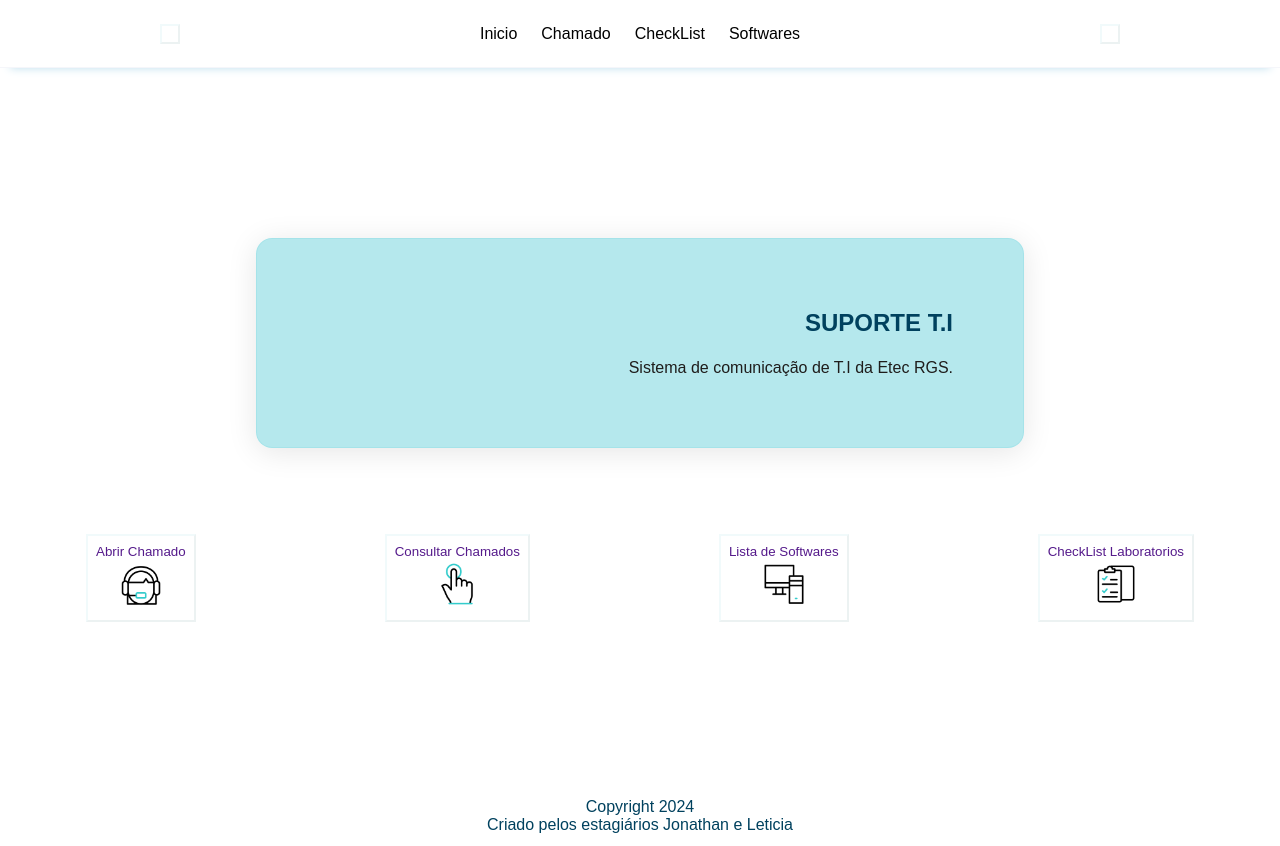
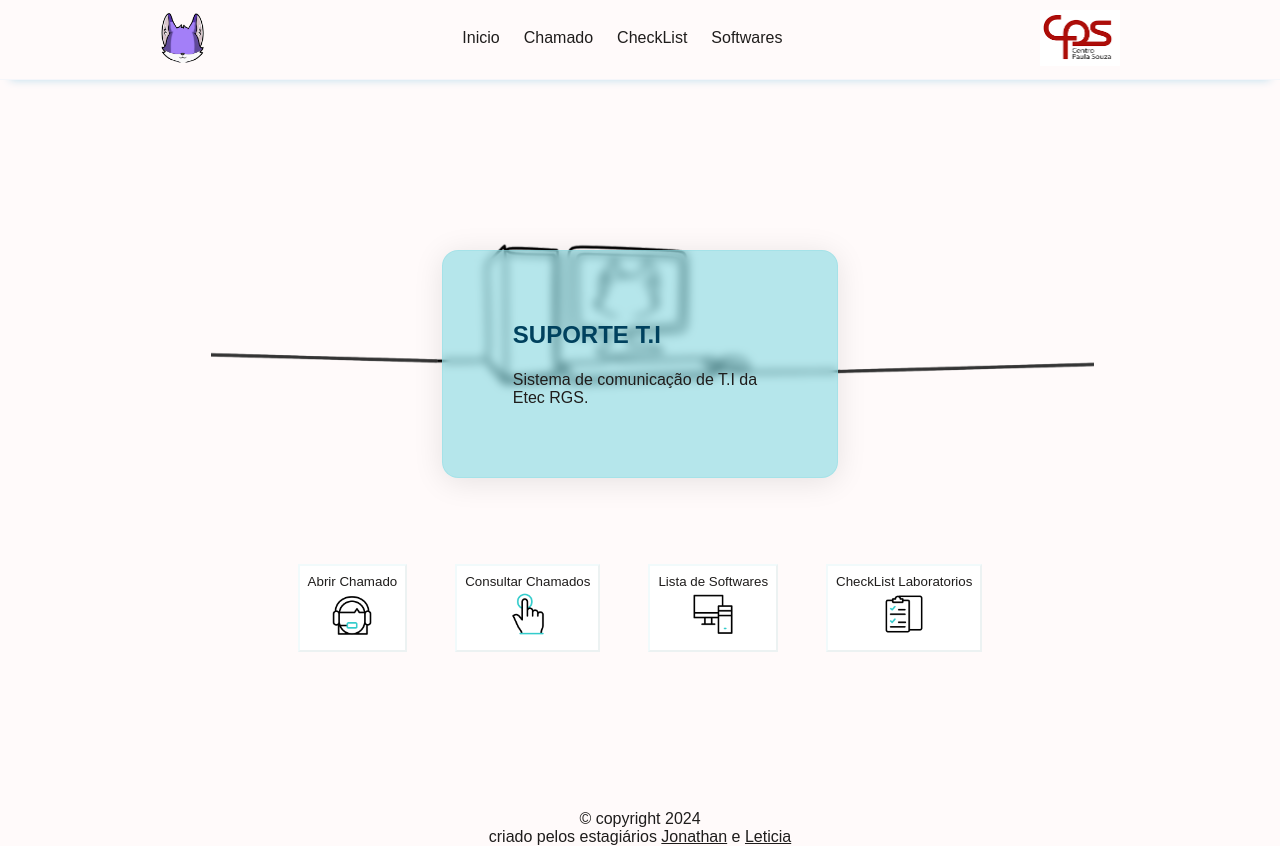
Before and after one commit to JonathanBrasil/Informatica-Etec-RGS, a plain HTML site: page index.html in a window 1280 px wide. Drawn offline with Linux system fonts and the light colour scheme.

Commit message:
site quase finalizado

```diff
--- a/assets/style/style.css
+++ b/assets/style/style.css
@@ -9,7 +9,9 @@
 
 a {
     text-decoration: none;
+    color: #1f1d1c;
 }
+
 
 ul {
     list-style: none;
@@ -38,14 +40,15 @@ html {
     font-weight: 500;
 }
 
-.body {
+body {
     background: var(--ice-white);
     color: var(--black);
     width: 100vw;
+    overflow-x: hidden;
 }
 
 nav {
-    max-width: 100vw;
+    max-width: 100%;
     max-height: 10vh;
     margin: auto;
     padding: 1.5rem 10rem;
@@ -61,6 +64,32 @@ nav {
     gap: 1.5rem;
 }
 
+.menu a {
+    transition: all 0.3s ease;
+}
+
+.menu a:hover {
+    color: #227093;
+    letter-spacing: 1px;
+
+}
+
+.menu a::after {
+    content: "";
+    width: 0;
+    height: 4px;
+    display: block;
+    border-radius: 200px;
+    background-color: #bddeed;
+    transition: all 0.3s ease;
+}
+
+.menu a:hover::after {
+    width: 100%;
+
+}
+
+
 .nav-division {
     border: none;
     height: 20px;
@@ -74,12 +103,12 @@ nav {
 
 main {
     display: flex;
+    align-items: center;
     flex-direction: column;
     margin: auto;
     height: 90vh;
-    width: 100vw;
+    width: 100%;
 }
-
 
 .load-page {
     animation: 2s ease-out 0.1s 1 encolhertela;
@@ -109,14 +138,20 @@ main {
     }
 }
 
+.background-banner{
+    background-image: url(/assets/img/background-line.png);
+    background-position: 25px 125px;
+    background-size:contain;
+    background-repeat: no-repeat;
+
+}
+
 
 .banner {
+
     margin-top: 20vh;
     margin-left: 20vw;
     margin-right: 20vw;
-    display: flex;
-    align-items:flex-end;
-    justify-content: center;
     flex-direction: column;
     color: var(--soft-black);
     padding: var(--padding-dinamico);
@@ -140,10 +175,10 @@ h1 {
 .botoes {
     display: flex;
     flex-direction: row;
-    column-gap: 1rem;
+    column-gap: 3rem;
     column-count: 4;
     align-items: center;
-    justify-content: space-between;
+    justify-content: space-evenly;
     margin: 1rem;
     padding: var(--padding-dinamico);
 }
@@ -152,11 +187,26 @@ button {
     background-color: white;
     border-color: rgba(126, 214, 223, 0.1);
     padding: 0.5rem;
+    transition: all 0.3s ease;
+}
+
+button>a:hover {
+    color: #227093;
+    font-weight: 600;
 }
 
 footer {
-    color: var(--deep-blue);
+    color: var(--soft-black);
     display: flex;
     flex-direction: column;
     align-items: center;
+    font-weight: 300;
 }
+
+footer>p>a{
+    text-decoration: underline;
+}
+
+footer>p>a:hover {
+    color:#227093;
+}
--- a/index.html
+++ b/index.html
@@ -12,20 +12,26 @@
 <body>
     <header>
         <nav>
-            <button id="logo-nav"></button>
+
+            <a href="http://etecrgs.com.br/" target="_blank">
+                <figure><img src="/assets/img/raposa-logo.png" height="50px"></figure>
+            </a>
+
             <ul class="menu">
-                <li><a>Inicio</a></li>
-                <li><a>Chamado</a></li>
-                <li><a>CheckList</a></li>
-                <li><a>Softwares</a></li>
+                <li><a href="">Inicio</a></li>
+                <li><a href="https://forms.gle/m5iD1uNsJ7EXHLvt6" target="_blank">Chamado</a></li>
+                <li><a href="https://forms.gle/sjve1L2JR47ez4xJ6" target="_blank">CheckList</a></li>
+                <li><a href="https://forms.gle/EiVyzcihn3udizU18" target="_blank">Softwares</a></li>
             </ul>
-            <button id="logo-etec-nav"></button>
+            <a href="https://www.cps.sp.gov.br/etecs/etec-rio-grande-da-serra/" target="_blank">
+                <figure><img src="/assets/img/CPS-logo.png" width="80px"></figure>
+            </a>
         </nav>
         <hr class="nav-division">
     </header>
     <main>
         <div class="load-page"><span><span></div>
-        <section>
+        <section class="background-banner">
             <div class="banner">
                 <h1>Suporte T.I</h1>
                 <span>Sistema de comunicação de T.I da Etec RGS.</span>
@@ -34,25 +40,26 @@
         </section>
         <section class="botoes">
             <button>
-                <a href="">
+                <a href="https://forms.gle/m5iD1uNsJ7EXHLvt6" target="_blank">
                     <span>Abrir Chamado</span>
                     <figure><img src="/assets/img/tech-support.gif" width="50px"></figure>
                 </a>
             </button>
             <button>
-                <a href="">
+                <a href="https://docs.google.com/spreadsheets/d/1tA9ThhEg3W4A91ogfRlz8uDikC9DYaKLaQIXhnnghug/edit?usp=sharing"
+                    target="_blank">
                     <span>Consultar Chamados</span>
                     <figure> <img src="/assets/img/click.gif" width="50px"> </figure>
                 </a>
             </button>
             <button>
-                <a href="">
+                <a href="https://forms.gle/EiVyzcihn3udizU18" target="_blank">
                     <span>Lista de Softwares</span>
                     <figure><img src="/assets/img/computer.gif" width="50px"></figure>
                 </a>
             </button>
             <button>
-                <a href="">
+                <a href="https://forms.gle/sjve1L2JR47ez4xJ6" target="_blank">
                     <span>CheckList Laboratorios</span>
                     <figure><img src="/assets/img/checklist.gif" width="50px"></figure>
                 </a>
@@ -60,8 +67,10 @@
         </section>
     </main>
     <footer>
-        <p>Copyright 2024</p>
-        <p>Criado pelos estagiários <a>Jonathan</a> e <a>Leticia</a></p>
+        <p>© copyright 2024</p>
+        <p>criado pelos estagiários <a href="https://github.com/JonathanBrasil" target="_blank">Jonathan</a> e
+            <a>Leticia</a>
+        </p>
 
     </footer>
     <script src="/assets/js/script.js"></script>
```
Also changed, not shown: assets/img/CPS-logo.png (added), assets/img/Etec-RGS decalque copy.png (deleted), assets/img/background-line.png (added), assets/img/fundo.jpg (deleted), assets/img/raposa-logo.png (added).
